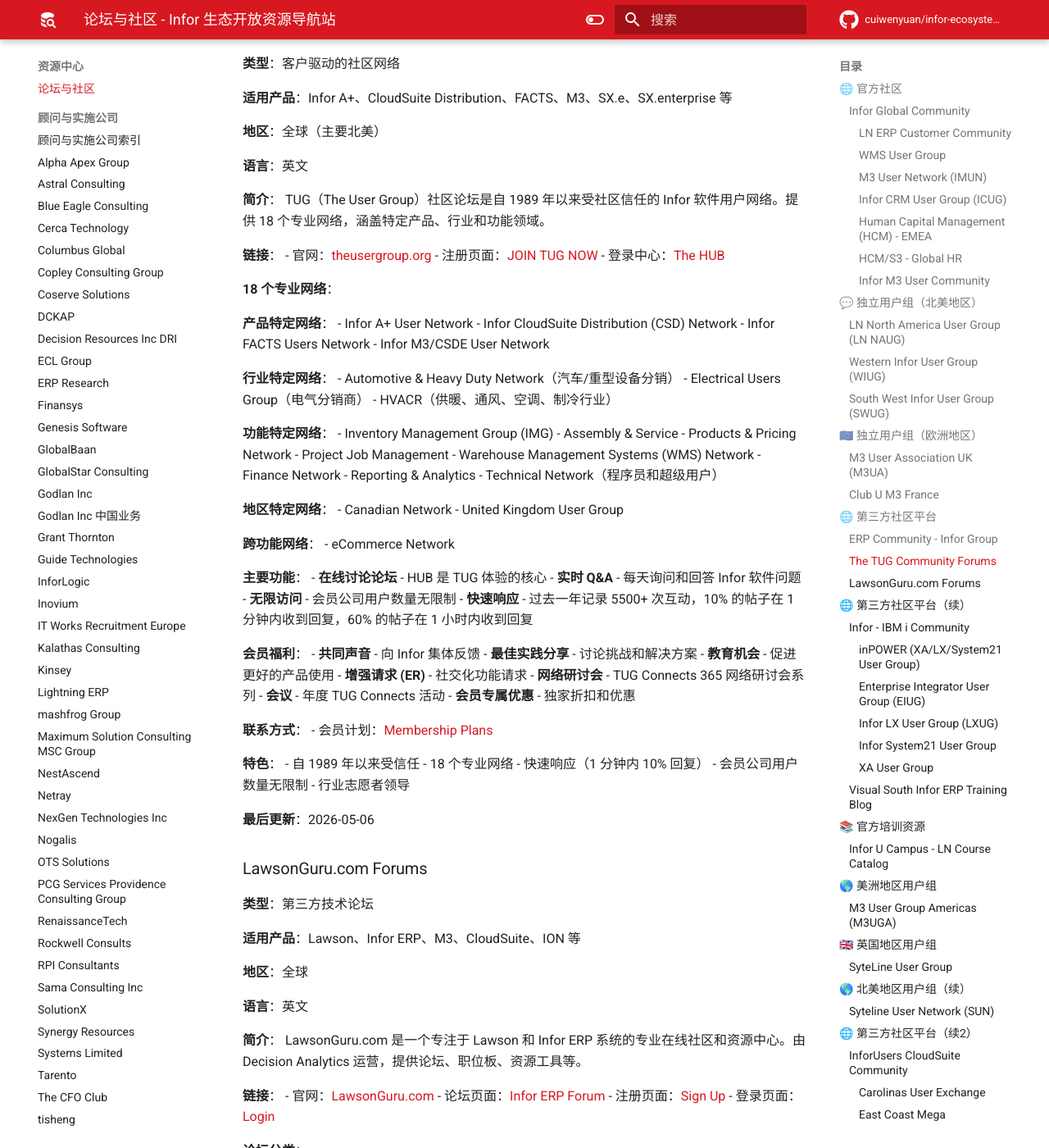
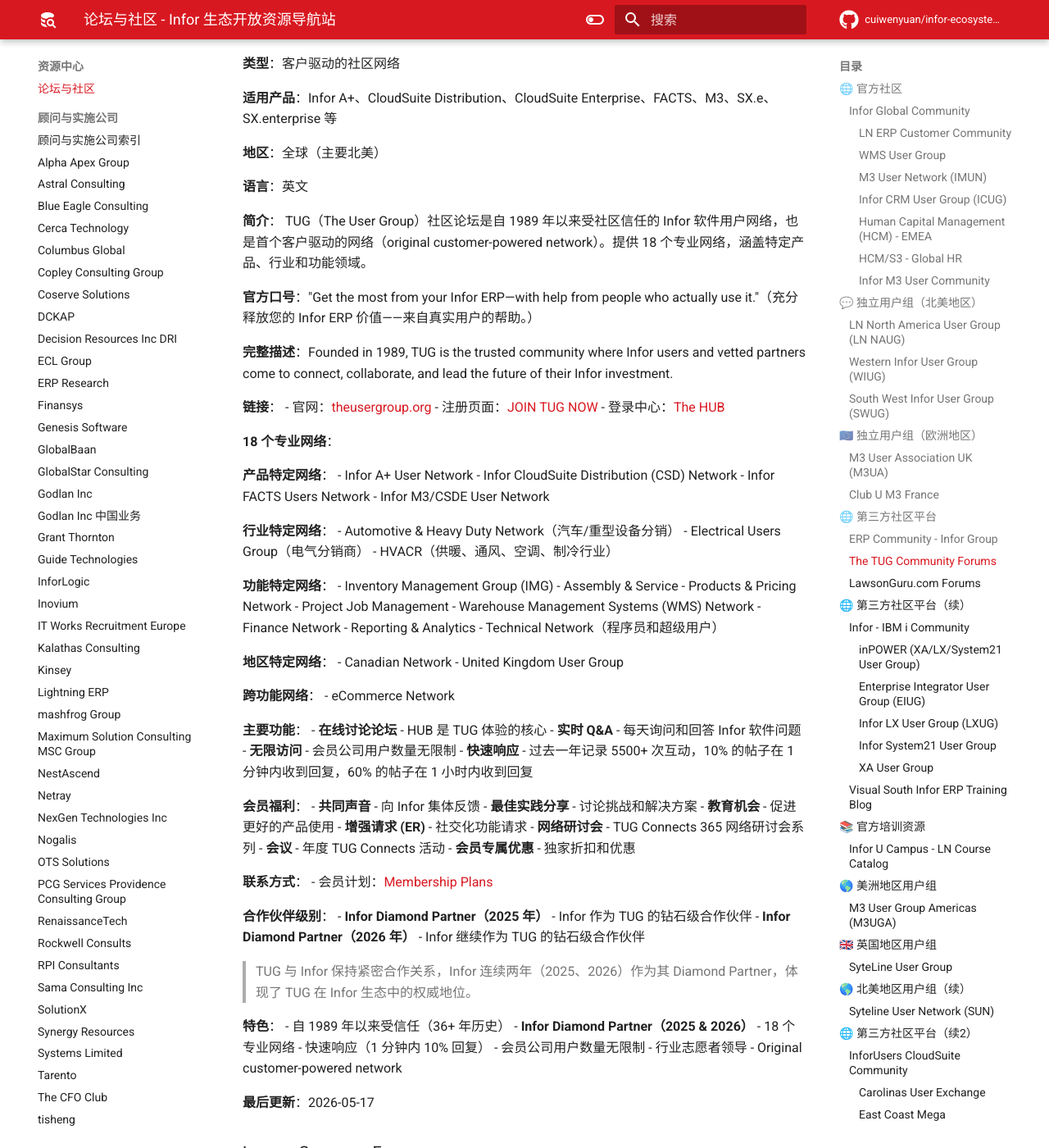
Before and after one commit to cuiwenyuan/infor-ecosystem-open-resources, an MkDocs documentation site: the page built from docs/resources/forums.md, in a window 1280 px wide and 1400 px high, scrolled down 5433 px. Shown: the whole window at 82% size. Built offline with MkDocs 1.6.1 and Material for MkDocs 9.7.7, drawn with Linux system fonts in a browser that asks for light colours; comment, search, counter and statistics services are not loaded; some of the changed text lies outside the part shown.

Commit message:
更新 TUG 条目：补充官方口号、Diamond Partner 信息（2025 & 2026），适用产品补充 CloudSuite Enterprise

```diff
--- a/docs/resources/forums.md
+++ b/docs/resources/forums.md
@@ -289,14 +289,18 @@
 
 **类型**：客户驱动的社区网络
 
-**适用产品**：Infor A+、CloudSuite Distribution、FACTS、M3、SX.e、SX.enterprise 等
+**适用产品**：Infor A+、CloudSuite Distribution、CloudSuite Enterprise、FACTS、M3、SX.e、SX.enterprise 等
 
 **地区**：全球（主要北美）
 
 **语言**：英文
 
 **简介**：
-TUG（The User Group）社区论坛是自 1989 年以来受社区信任的 Infor 软件用户网络。提供 18 个专业网络，涵盖特定产品、行业和功能领域。
+TUG（The User Group）社区论坛是自 1989 年以来受社区信任的 Infor 软件用户网络，也是首个客户驱动的网络（original customer-powered network）。提供 18 个专业网络，涵盖特定产品、行业和功能领域。
+
+**官方口号**："Get the most from your Infor ERP—with help from people who actually use it."（充分释放您的 Infor ERP 价值——来自真实用户的帮助。）
+
+**完整描述**：Founded in 1989, TUG is the trusted community where Infor users and vetted partners come to connect, collaborate, and lead the future of their Infor investment.
 
 **链接**：
 - 官网：[theusergroup.org](https://www.theusergroup.org/)
@@ -351,14 +355,22 @@
 **联系方式**：
 - 会员计划：[Membership Plans](https://www.theusergroup.org/membership-plans)
 
+**合作伙伴级别**：
+- **Infor Diamond Partner（2025 年）** - Infor 作为 TUG 的钻石级合作伙伴
+- **Infor Diamond Partner（2026 年）** - Infor 继续作为 TUG 的钻石级合作伙伴
+
+> TUG 与 Infor 保持紧密合作关系，Infor 连续两年（2025、2026）作为其 Diamond Partner，体现了 TUG 在 Infor 生态中的权威地位。
+
 **特色**：
-- 自 1989 年以来受信任
+- 自 1989 年以来受信任（36+ 年历史）
+- **Infor Diamond Partner（2025 & 2026）**
 - 18 个专业网络
 - 快速响应（1 分钟内 10% 回复）
 - 会员公司用户数量无限制
 - 行业志愿者领导
+- Original customer-powered network
 
-**最后更新**：2026-05-06
+**最后更新**：2026-05-17
 
 ### LawsonGuru.com Forums
 
@@ -1166,6 +1178,6 @@
 
 ---
 
-**本分类收录资源数**：24 （持续收集中）
-**最后更新**：2026-05-07
+**本分类收录资源数**：30 （持续收集中）
+**最后更新**：2026-05-17
 **维护者**：崔文远 Troy Cui
```
Also changed, not shown: docs/index.md (+7 -0 lines).
